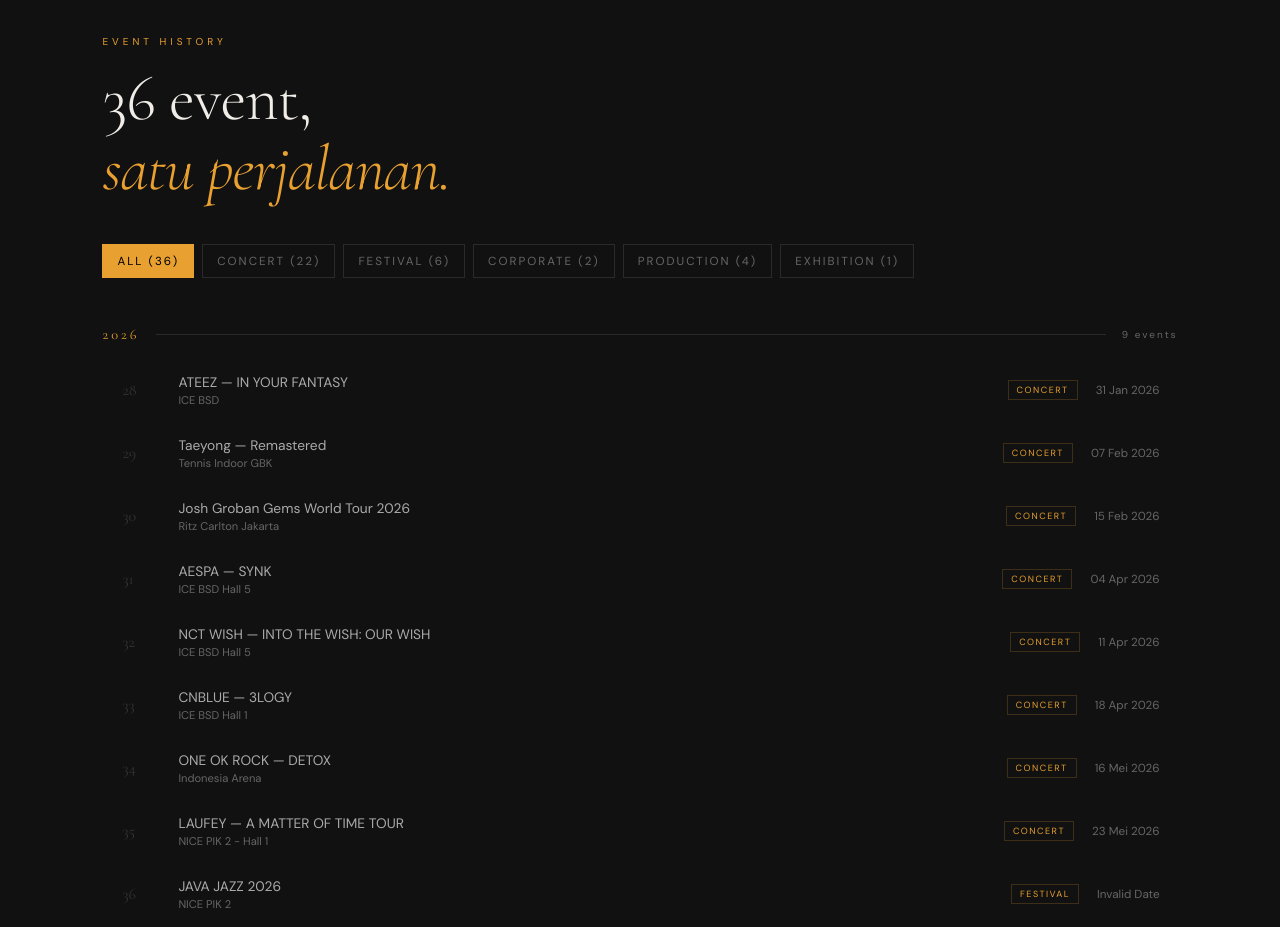
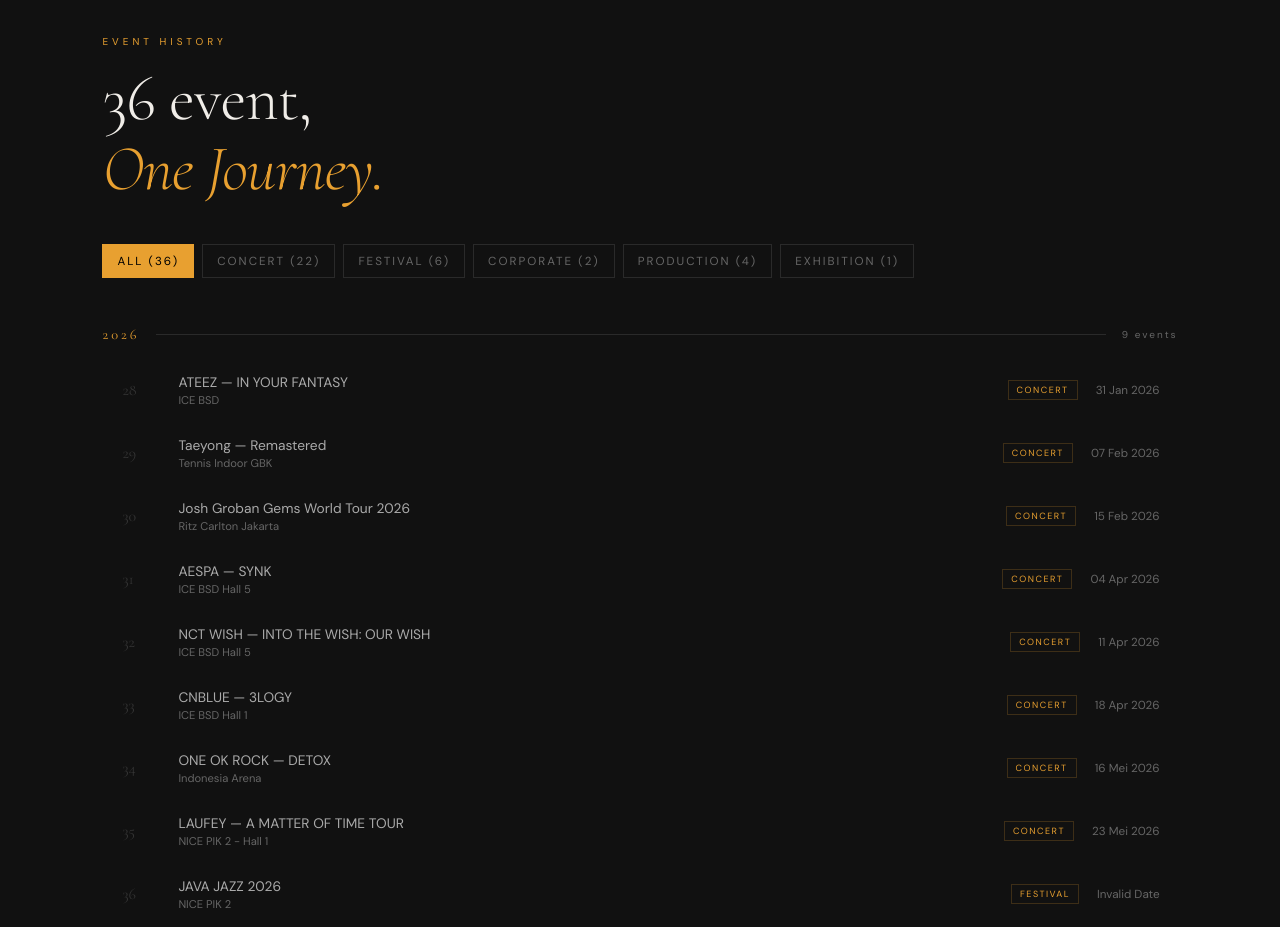
Before and after one commit to A-ksara/Xsaaa, a React (Vite) app: page / in a window 1280 px wide. Shown: the part 2620-3547 px from the top of the page. Built offline with nearby package versions, Linux system fonts and the light colour scheme.

Commit message:
Update fmt.Println message from 'Hello' to 'Goodbye'

```diff
--- a/src/App.jsx
+++ b/src/App.jsx
@@ -270,7 +270,7 @@
         <Fade><div style={{ fontSize: 10, letterSpacing: 4, color: GOLD, textTransform: "uppercase", marginBottom: 16 }}>Event History</div></Fade>
         <Fade delay={0.1}>
           <h2 style={{ fontFamily: "'Cormorant Garamond', serif", fontSize: "clamp(2.2rem, 5vw, 4rem)", fontWeight: 300, margin: "0 0 40px", letterSpacing: -1, lineHeight: 1.1 }}>
-            {TOTAL_EVENTS} event,<br /><span style={{ fontStyle: "italic", color: GOLD }}>satu perjalanan.</span>
+            {TOTAL_EVENTS} event,<br /><span style={{ fontStyle: "italic", color: GOLD }}>One Journey.</span>
           </h2>
         </Fade>
 
```
